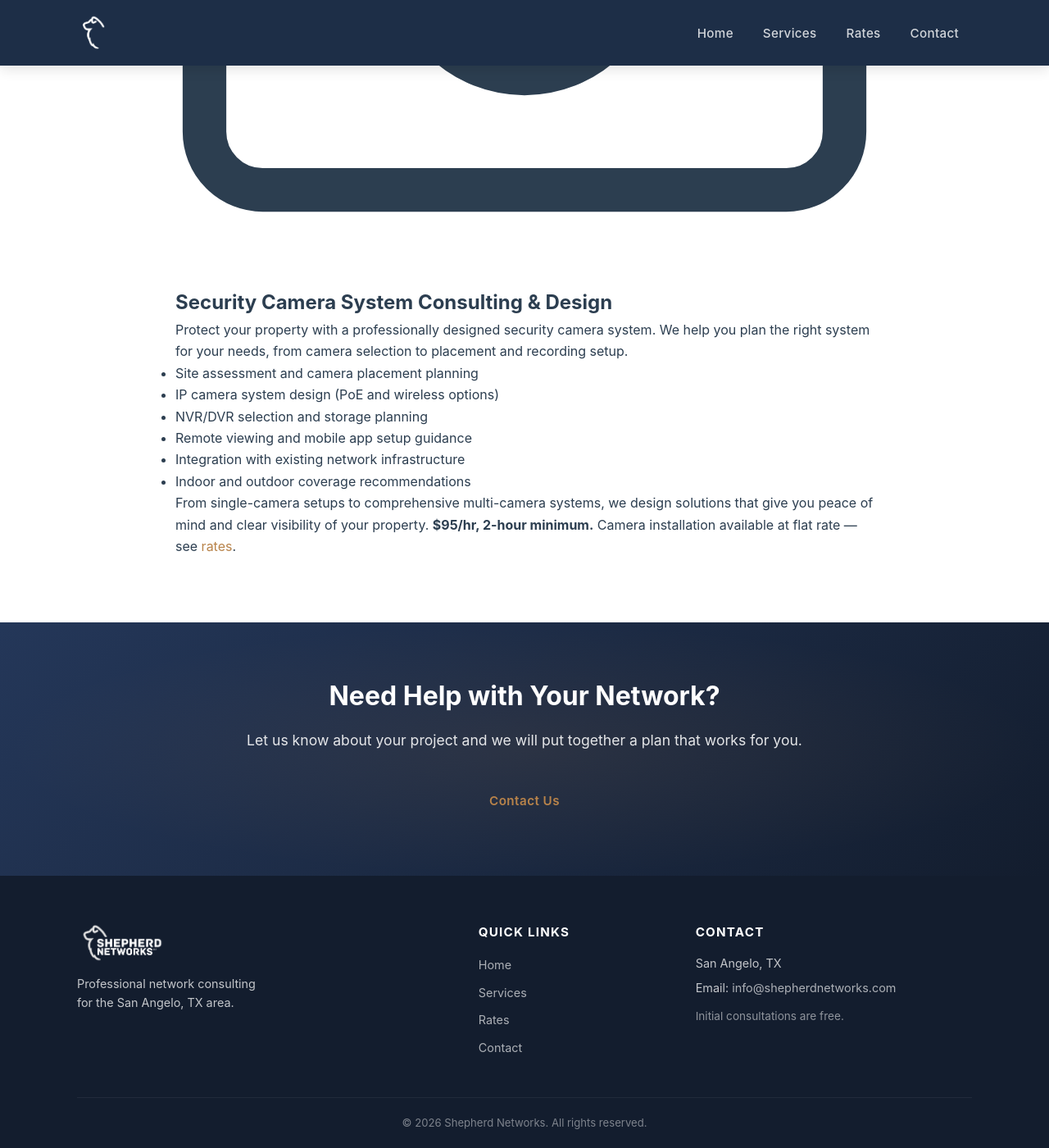
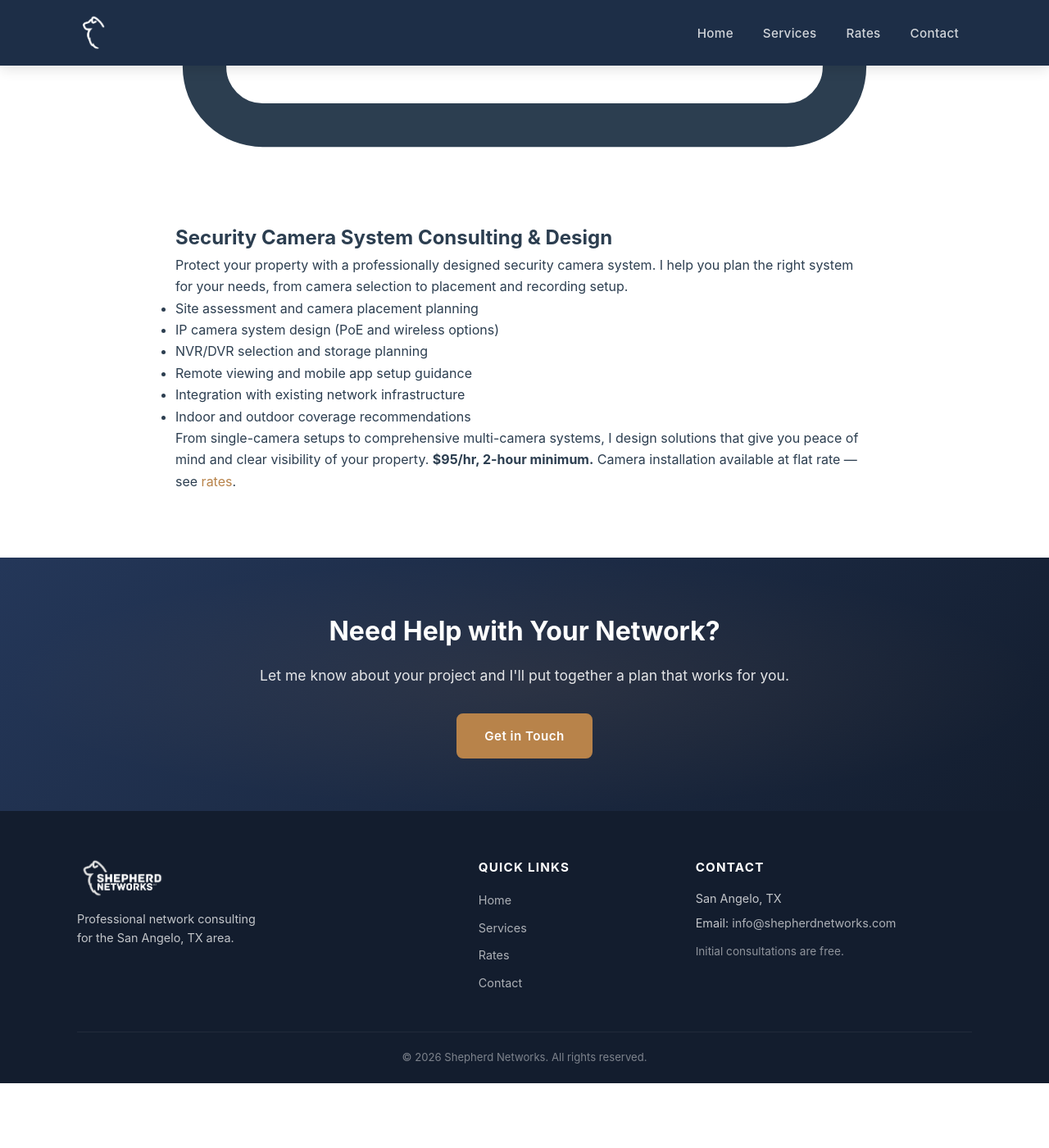
Before and after one commit to ntwkrgr/shepherd-networks, a Jekyll site: the page built from services.html, in a window 1280 px wide and 1400 px high, scrolled down 8791 px. Shown: the whole window at 82% size. Built offline with Jekyll 4.4.1, drawn with Linux system fonts in a browser that asks for light colours; nearby versions of some CDN libraries; after the commit the page ends 10112 px from its top, so only the background shows below that; some of the changed text lies outside the part shown.

Commit message:
Site-wide updates: voice, content, and service notes
- Change all first-person plural (we/our/us) to singular (I/my/me)
- Remove all UniFi hardware references from services and rates
- Fix "Flate Rate" typo and missing space in WiFi survey note
- Add testimonial section with Mason Collins / Live Oak quote
- Add Troubleshooting and Security Camera cards to homepage grid
- Add bundle pricing math clarification across rates tables
- Fix contact form dropdown discrepancy between index and contact pages
- Update all CTA buttons to point to #contact form
- Add testimonial CSS styles
- Create service-notes/ folder with detailed .md per service
- Add SLA and response time options draft

https://claude.ai/code/session_01DhvbmTFEtzUJXCDU7rYCRL

```diff
--- a/assets/css/style.css
+++ b/assets/css/style.css
@@ -752,6 +752,37 @@ img {
 }
 
 /* ============================================================
+   TESTIMONIAL
+   ============================================================ */
+.testimonial-card {
+  max-width: 720px;
+  margin: 0 auto;
+  background: var(--bg-light);
+  border-left: 4px solid var(--accent);
+  border-radius: var(--radius);
+  padding: 2rem 2.5rem;
+  box-shadow: var(--shadow-sm);
+}
+
+.testimonial-quote {
+  font-size: 1.05rem;
+  line-height: 1.75;
+  color: var(--text);
+  font-style: italic;
+  margin: 0 0 1.25rem;
+}
+
+.testimonial-attribution {
+  font-size: 0.92rem;
+  color: var(--text-light);
+}
+
+.testimonial-attribution strong {
+  color: var(--primary);
+  font-style: normal;
+}
+
+/* ============================================================
    CTA BAND
    ============================================================ */
 .cta-band {
--- a/services.html
+++ b/services.html
@@ -16,25 +16,24 @@ permalink: /services
 
     <div class="service-detail">
       <h2><span class="service-icon"><svg xmlns="http://www.w3.org/2000/svg" viewBox="0 0 24 24" fill="none" stroke="currentColor" stroke-width="1.5" stroke-linecap="round" stroke-linejoin="round"><path d="M22 12h-4l-3 9L9 3l-3 9H2"/></svg></span> Network Performance &amp; Security Bundle</h2>
-      <p>Our best-value recurring service combines proactive monitoring and DNS-level security into a single monthly plan — plus an hour of remote support each month for questions, tweaks, or minor changes.</p>
+      <p>The best-value recurring service combines proactive monitoring and DNS-level security into a single monthly plan — plus an hour of remote support each month for questions, tweaks, or minor changes.</p>
       <ul>
         <li>Everything included in Network Monitoring and DNS Security (below)</li>
         <li>One hour of remote support per month for minor changes or questions</li>
         <li>Support hour does not accumulate — use it or lose it each month</li>
-        <li>Best experienced on UniFi hardware</li>
       </ul>
-      <p><strong>$150/month.</strong> Compared to purchasing monitoring and DNS security separately ($100/mo), the bundle adds an included support hour for just $50 more.</p>
+      <p><strong>$150/month.</strong> Monitoring ($75) + DNS Security ($25) purchased separately would be $100/mo — the bundle adds an included support hour for just $50 more.</p>
     </div>
 
     <div class="service-detail">
       <h2><span class="service-icon"><svg xmlns="http://www.w3.org/2000/svg" viewBox="0 0 24 24" fill="none" stroke="currentColor" stroke-width="1.5" stroke-linecap="round" stroke-linejoin="round"><rect x="2" y="3" width="20" height="14" rx="2"/><path d="M8 21h8"/><path d="M12 17v4"/><circle cx="12" cy="10" r="2"/><path d="M12 8v-1"/><path d="M12 14v-1"/><path d="M10.27 9l-.87-.5"/><path d="M14.6 14.5l-.87-.5"/><path d="M9 11H8"/><path d="M16 11h-1"/><path d="M10.27 13l-.87.5"/><path d="M14.6 8.5l-.87.5"/></svg></span> Network Monitoring</h2>
-      <p>Know the moment something goes wrong — before your employees or customers do. We monitor your network's availability and wireless performance around the clock and alert you to problems proactively.</p>
+      <p>Know the moment something goes wrong — before your employees or customers do. I monitor your network's availability and wireless performance around the clock and alert you to problems proactively.</p>
       <ul>
         <li>Uptime and availability monitoring for routers, switches, and access points</li>
         <li>Wireless performance metrics (signal strength, client load, channel utilization)</li>
         <li>Proactive alerting when devices go offline or performance degrades</li>
         <li>Monthly summary of network health</li>
-        <li>Best on UniFi hardware — compatible with other platforms, ask about your setup</li>
+        <li>Compatible with most platforms — ask about your setup</li>
       </ul>
       <p><strong>$75/month.</strong> Available as a standalone service or as part of the Network Performance &amp; Security Bundle.</p>
     </div>
@@ -46,15 +45,15 @@ permalink: /services
         <li>Blocks malicious domains, phishing sites, and malware delivery infrastructure</li>
         <li>Custom filtering rules tailored to your business</li>
         <li>No software to install on individual devices — protects everything on the network</li>
-        <li>Delivered via NextDNS (compatible with most hardware) or UniFi Shield (requires UniFi Dream Machine or Dream Router)</li>
-        <li>We handle setup, configuration, and ongoing management</li>
+        <li>Delivered via managed DNS providers compatible with most hardware</li>
+        <li>I handle setup, configuration, and ongoing management</li>
       </ul>
       <p><strong>$25/month.</strong> Available as a standalone service or as part of the Network Performance &amp; Security Bundle.</p>
     </div>
 
     <div class="service-detail">
       <h2><span class="service-icon"><svg xmlns="http://www.w3.org/2000/svg" viewBox="0 0 24 24" fill="none" stroke="currentColor" stroke-width="1.5" stroke-linecap="round" stroke-linejoin="round"><path d="M21 16V8a2 2 0 0 0-1-1.73l-7-4a2 2 0 0 0-2 0l-7 4A2 2 0 0 0 3 8v8a2 2 0 0 0 1 1.73l7 4a2 2 0 0 0 2 0l7-4A2 2 0 0 0 21 16z"/><polyline points="3.27 6.96 12 12.01 20.73 6.96"/><line x1="12" y1="22.08" x2="12" y2="12"/></svg></span> Equipment Installation &amp; Setup</h2>
-      <p>We handle the physical installation and full configuration of your network equipment — so it works correctly from day one and integrates cleanly with your existing infrastructure.</p>
+      <p>I handle the physical installation and full configuration of your network equipment — so it works correctly from day one and integrates cleanly with your existing infrastructure.</p>
       <ul>
         <li>Managed switch installation: physical mount, cabling, VLAN configuration, network integration</li>
         <li>Access point installation: mount, run cable, configure SSID and wireless settings</li>
@@ -67,7 +66,7 @@ permalink: /services
 
     <div class="service-detail">
       <h2><span class="service-icon"><svg xmlns="http://www.w3.org/2000/svg" viewBox="0 0 24 24" fill="none" stroke="currentColor" stroke-width="1.5" stroke-linecap="round" stroke-linejoin="round"><path d="M2 20h20"/><path d="M5 20v-8h4v8"/><path d="M13 20v-12h4v12"/><path d="M10 8l4-4 4 4"/><path d="M14 4v4"/></svg></span> New Construction &amp; Remodel Network Design</h2>
-      <p>Building a new home or commercial space is the perfect time to plan your network infrastructure. We work with you and your builder to design a structured cabling system that meets your needs now and in the future.</p>
+      <p>Building a new home or commercial space is the perfect time to plan your network infrastructure. I work with you and your builder to design a structured cabling system that meets your needs now and in the future.</p>
       <ul>
         <li>Structured cabling layout and specifications</li>
         <li>Ethernet drop placement for offices, living areas, and common spaces</li>
@@ -91,12 +90,12 @@ permalink: /services
         <li>Outdoor and large-area wireless coverage</li>
         <li>Integration with wired network infrastructure</li>
       </ul>
-      <p>Whether you need whole-home coverage or a multi-building commercial deployment, we design wireless networks that just work. <strong>Billed at $95/hr</strong> (2-hour minimum), or included as part of a new construction design project.</p>
+      <p>Whether you need whole-home coverage or a multi-building commercial deployment, I design wireless networks that just work. <strong>Billed at $95/hr</strong> (2-hour minimum), or included as part of a new construction design project.</p>
     </div>
 
     <div class="service-detail">
       <h2><span class="service-icon"><svg xmlns="http://www.w3.org/2000/svg" viewBox="0 0 24 24" fill="none" stroke="currentColor" stroke-width="1.5" stroke-linecap="round" stroke-linejoin="round"><path d="M14.7 6.3a1 1 0 0 0 0 1.4l1.6 1.6a1 1 0 0 0 1.4 0l3.77-3.77a6 6 0 0 1-7.94 7.94l-6.91 6.91a2.12 2.12 0 0 1-3-3l6.91-6.91a6 6 0 0 1 7.94-7.94l-3.76 3.76z"/></svg></span> Troubleshooting &amp; Optimization</h2>
-      <p>Is your network slow, unreliable, or just not working the way it should? We diagnose issues and optimize your existing setup for peak performance.</p>
+      <p>Is your network slow, unreliable, or just not working the way it should? I diagnose issues and optimize your existing setup for peak performance.</p>
       <ul>
         <li>Network performance assessment and speed testing</li>
         <li>Wi-Fi interference analysis and channel optimization</li>
@@ -105,12 +104,12 @@ permalink: /services
         <li>Connectivity issue diagnosis and resolution</li>
         <li>Security audit and firmware update review</li>
       </ul>
-      <p>We identify the root cause of your network problems and provide practical solutions to get you back up and running at full speed. <strong>$95/hr, 2-hour minimum.</strong></p>
+      <p>I identify the root cause of your network problems and provide practical solutions to get you back up and running at full speed. <strong>$95/hr, 2-hour minimum.</strong></p>
     </div>
 
     <div class="service-detail">
       <h2><span class="service-icon"><svg xmlns="http://www.w3.org/2000/svg" viewBox="0 0 24 24" fill="none" stroke="currentColor" stroke-width="1.5" stroke-linecap="round" stroke-linejoin="round"><path d="M23 19a2 2 0 0 1-2 2H3a2 2 0 0 1-2-2V8a2 2 0 0 1 2-2h4l2-3h6l2 3h4a2 2 0 0 1 2 2z"/><circle cx="12" cy="13" r="4"/></svg></span> Security Camera System Consulting &amp; Design</h2>
-      <p>Protect your property with a professionally designed security camera system. We help you plan the right system for your needs, from camera selection to placement and recording setup.</p>
+      <p>Protect your property with a professionally designed security camera system. I help you plan the right system for your needs, from camera selection to placement and recording setup.</p>
       <ul>
         <li>Site assessment and camera placement planning</li>
         <li>IP camera system design (PoE and wireless options)</li>
@@ -119,7 +118,7 @@ permalink: /services
         <li>Integration with existing network infrastructure</li>
         <li>Indoor and outdoor coverage recommendations</li>
       </ul>
-      <p>From single-camera setups to comprehensive multi-camera systems, we design solutions that give you peace of mind and clear visibility of your property. <strong>$95/hr, 2-hour minimum.</strong> Camera installation available at flat rate — see <a href="{{ '/rates' | relative_url }}">rates</a>.</p>
+      <p>From single-camera setups to comprehensive multi-camera systems, I design solutions that give you peace of mind and clear visibility of your property. <strong>$95/hr, 2-hour minimum.</strong> Camera installation available at flat rate — see <a href="{{ '/rates' | relative_url }}">rates</a>.</p>
     </div>
 
   </div>
@@ -128,7 +127,7 @@ permalink: /services
 <section class="cta-band">
   <div class="container">
     <h2>Need Help with Your Network?</h2>
-    <p>Let us know about your project and we will put together a plan that works for you.</p>
-    <a href="{{ '/contact' | relative_url }}" class="btn btn-primary">Contact Us</a>
+    <p>Let me know about your project and I'll put together a plan that works for you.</p>
+    <a href="/#contact" class="btn btn-accent">Get in Touch</a>
   </div>
 </section>
```
Also changed, not shown: other parts of services.html (+2 -2 lines), contact.html (+9 -5 lines), index.html (+48 -12 lines), rates.html (+6 -6 lines), service-notes/00-sla-and-response-times.md (added, +74 -0 lines), service-notes/01-network-performance-security-bundle.md (added, +42 -0 lines), service-notes/02-network-monitoring.md (added, +37 -0 lines), service-notes/03-dns-security.md (added, +39 -0 lines), service-notes/04-equipment-installation-setup.md (added, +37 -0 lines), service-notes/05-new-construction-remodel-design.md (added, +37 -0 lines), service-notes/06-wireless-network-design.md (added, +37 -0 lines), service-notes/07-troubleshooting-optimization.md (added, +36 -0 lines), service-notes/08-security-camera-consulting-design.md (added, +46 -0 lines).
